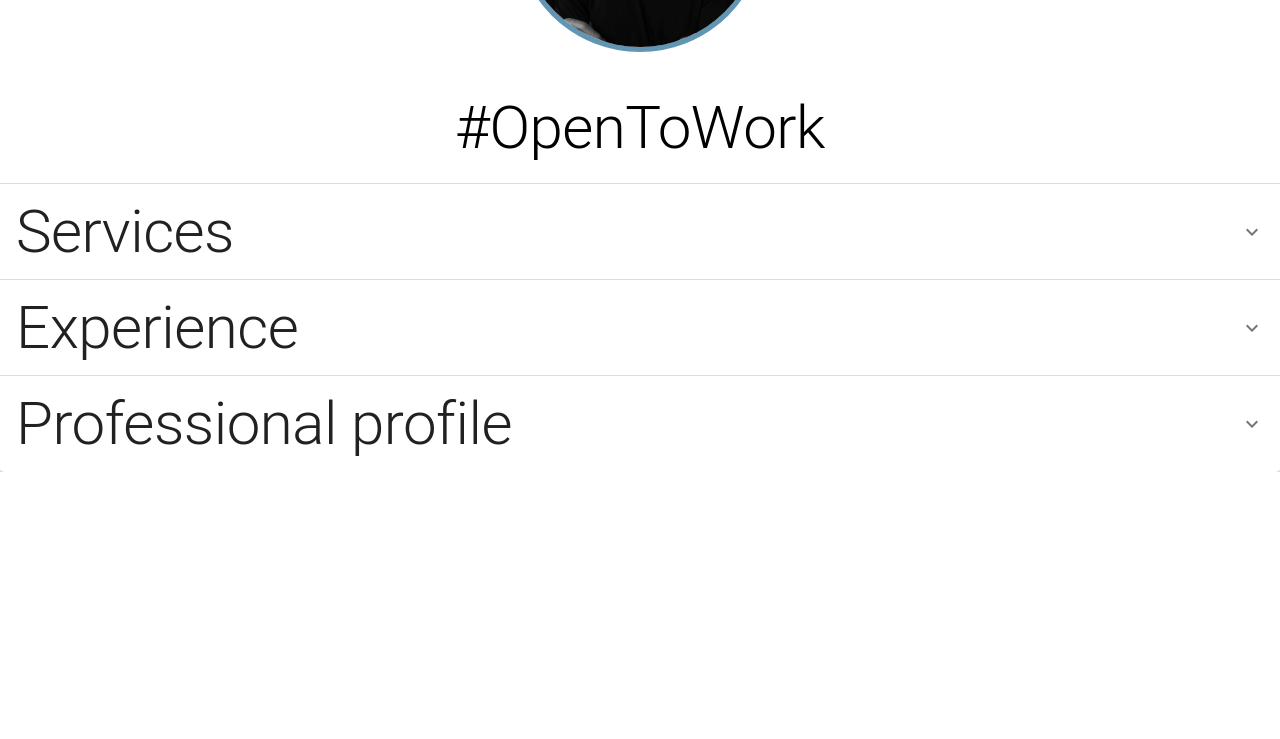
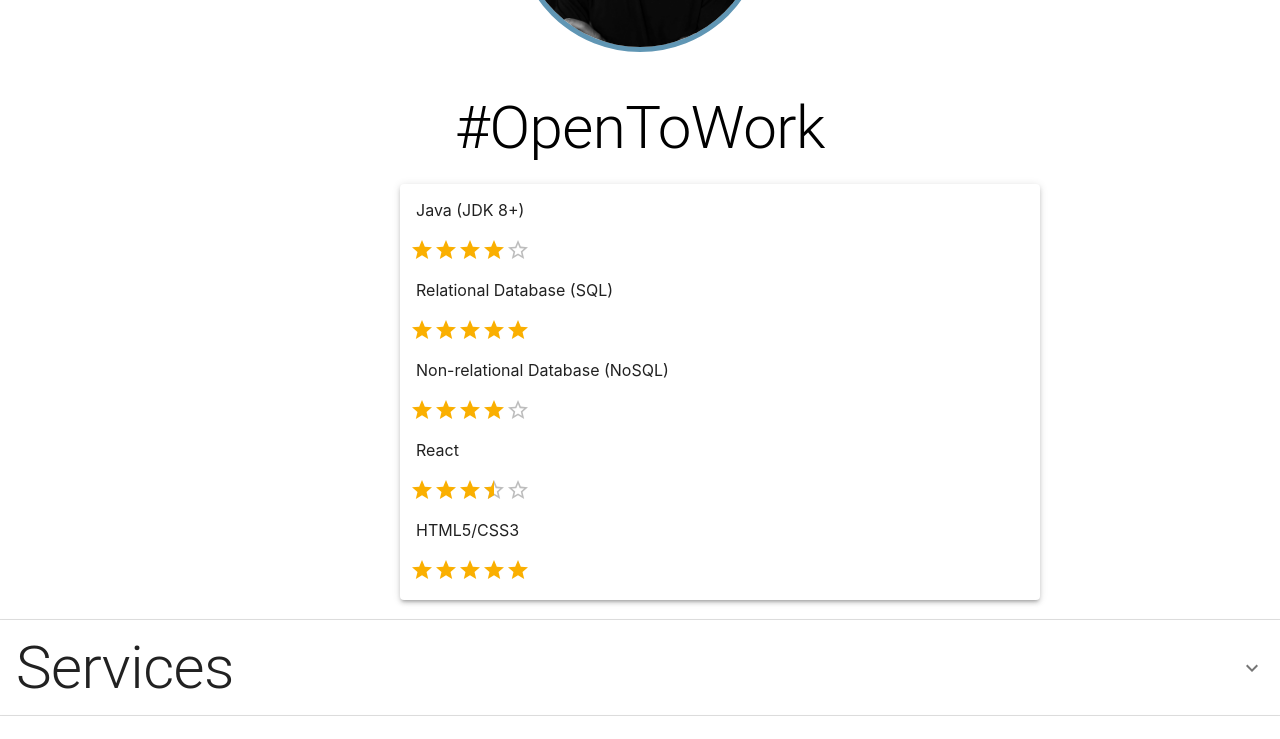
Before and after one commit to SnchzMltn/portfolio, a React (Create React App) app: page / in a window 1280 px wide. Shown: the part 482-1221 px from the top of the page. Before the commit the page ends 954 px from the top, so only its background shows below. Built offline with nearby package versions, Linux system fonts and the light colour scheme.

Commit message:
add rating section after the OpenToWork banner
currently implemented with a list but probably is better with a Grid, so
we have ratings in front of each skill, instead of below

```diff
--- a/src/pages/AboutMeContent/AboutMeContent.tsx
+++ b/src/pages/AboutMeContent/AboutMeContent.tsx
@@ -1,10 +1,23 @@
-import { Accordion, AccordionDetails, AccordionSummary, Typography, Paper } from '@material-ui/core';
-import { Stack, Divider } from '@mui/material';
+import { Accordion, AccordionDetails, AccordionSummary, Typography, Paper, List, ListItem, Box } from '@material-ui/core';
+import { Stack, Divider, Rating } from '@mui/material';
 import ExpandMoreIcon from '@material-ui/icons/ExpandMore';
 import './AboutMeContent.css';
 import prof_img from '../../static/img_prof_2048.jpeg';
 import { PROFESSIONAL_PROFILE } from '../../static/constants';
 import Timeline from '../../components/Timeline/Timeline';
+
+type Skill = {
+	name: string,
+	rate: number,
+}
+
+const skillsArray: Skill[] = [
+	{name: "Java (JDK 8+)", rate: 4},
+	{name: "Relational Database (SQL)", rate: 5},
+	{name: "Non-relational Database (NoSQL)", rate: 4},
+	{name: "React", rate: 3.5},
+	{name: "HTML5/CSS3", rate: 5}
+]
 
 function AboutMeContent() {
 
@@ -36,6 +49,21 @@ function AboutMeContent() {
 				#OpenToWork
 			</Typography>
 
+			<br/>
+
+			<Box alignContent='center' sx={{ paddingLeft: '25em', width: '50%' }}>
+				<Paper elevation={3}>
+					<List>
+						{skillsArray.map((skill) => {
+							return <>
+								<ListItem>{skill.name}</ListItem> <Rating sx={{
+									margin: '10px'
+								}} value={skill.rate} precision={0.5} readOnly />
+							</>;
+						})}
+					</List>
+				</Paper>
+			</Box>
 			<br/>
 
 			<Accordion>
```
